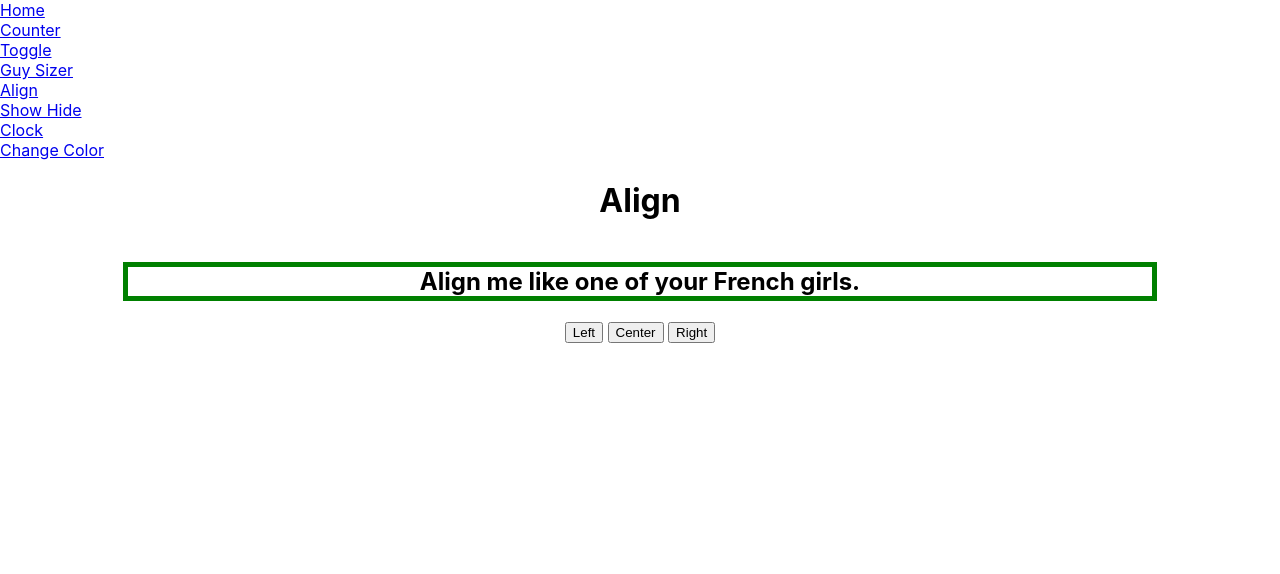
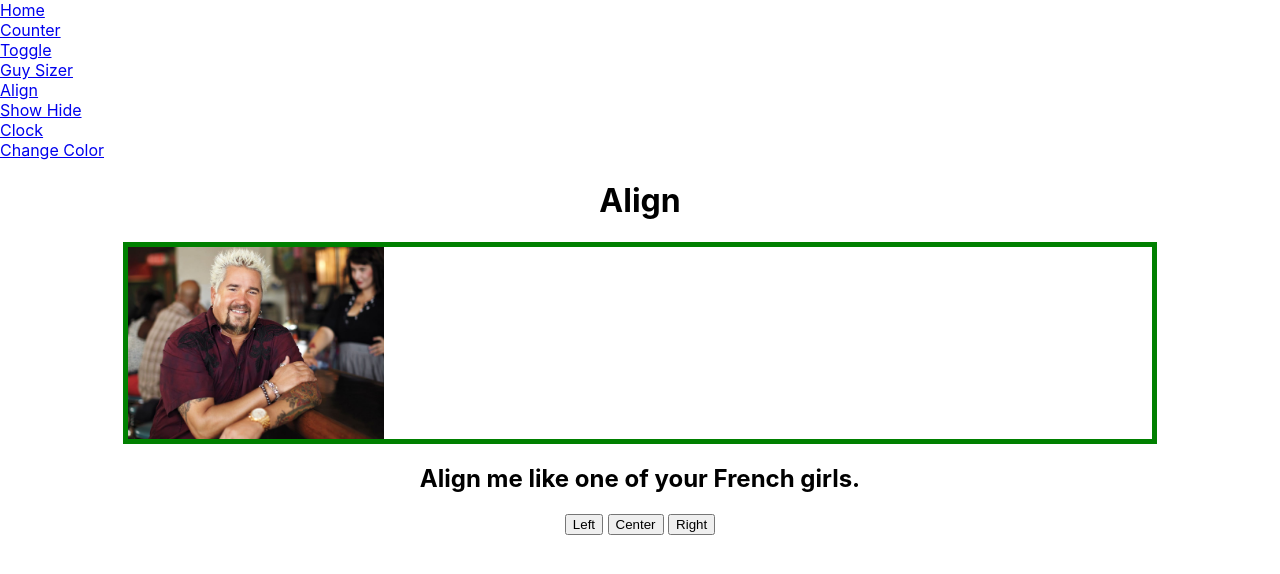
Before and after one commit to ticet11/react-state-playground, a React (Create React App) app: page /align in a window 1280 px wide. Shown: the top 574 px of the page. Built offline with nearby package versions, Linux system fonts and the light colour scheme.

Commit message:
Align refactored to align image instead of text.

```diff
--- a/src/pages/Align.js
+++ b/src/pages/Align.js
@@ -1,6 +1,8 @@
 // change alignment of text
 
 import React, { Component } from "react";
+
+import guyAlign from "../images/guyAlign.jpg";
 
 export default class Align extends Component {
     constructor() {
@@ -10,8 +12,9 @@ export default class Align extends Component {
             style: {
                 width: "80vw",
                 border: "5px solid green",
-                textAlign: 'center'
-            }
+                display: "flex",
+                justifyContent: "",
+            },
         };
     }
 
@@ -20,35 +23,44 @@ export default class Align extends Component {
             style: {
                 width: "80vw",
                 border: "5px solid green",
-                textAlign: buttonClicked
-            }
+                display: "flex",
+                justifyContent: buttonClicked,
+            },
         });
     };
-
 
     render() {
         return (
             <div
-            style={{
-                display: "flex",
-                flexDirection: "column",
-                alignItems: "center",
-            }}
+                style={{
+                    display: "flex",
+                    flexDirection: "column",
+                    alignItems: "center",
+                }}
             >
                 <h1>Align</h1>
-                <h2
-                    style={this.state.style}
+                <div style={this.state.style}>
+                    <img
+                        src={guyAlign}
+                        style={{ width: "20vw" }}
+                        alt=""
+                    />
+                </div>
+                <h2>Align me like one of your French girls.</h2>
+                <div className="button-container">
+                    <button
+                        onClick={() => this.handleClick("flex-start")}
                     >
-                    Align me like one of your French girls.
-                </h2>
-                <div className="button-container">
-                    <button onClick={() => this.handleClick("left")}>
                         Left
                     </button>{" "}
-                    <button onClick={() => this.handleClick("center")}>
+                    <button
+                        onClick={() => this.handleClick("center")}
+                    >
                         Center
                     </button>{" "}
-                    <button onClick={() => this.handleClick("right")}>
+                    <button
+                        onClick={() => this.handleClick("flex-end")}
+                    >
                         Right
                     </button>
                 </div>
```
Also changed, not shown: src/images/guyAlign.jpg (added).
